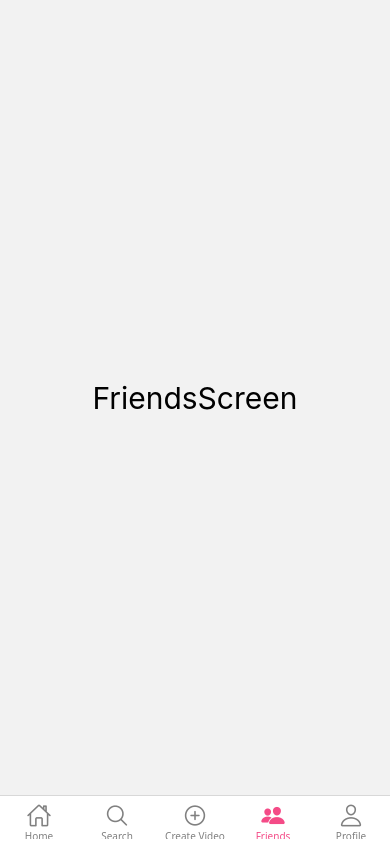
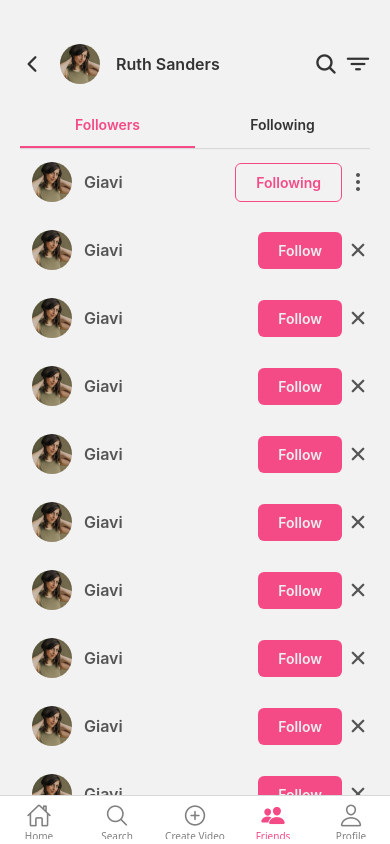
Before and after one commit to phamkimkhuong/Project-Video-Sharing-App, a React Native app: screen /Friends in a window 390 px wide. Built offline with nearby package versions, Linux system fonts and the light colour scheme.

Commit message:
feat: add Friends page

```diff
--- a/package.json
+++ b/package.json
@@ -33,6 +33,7 @@
     "react-native-reanimated": "~3.16.2",
     "react-native-safe-area-context": "4.14.0",
     "react-native-screens": "~4.3.0",
+    "react-native-tab-view": "^4.0.4",
     "react-native-vector-icons": "^10.2.0",
     "react-native-web": "~0.19.13"
   },
--- /dev/null
+++ b/src/components/friendsComponents/Followers.tsx
@@ -0,0 +1,23 @@
+import React from 'react';
+import { View, Text, StyleSheet, Image, Pressable, TouchableOpacity, Dimensions, ScrollView } from 'react-native';
+import UserInfoCard from './UserInfoCard';
+
+const Followers = () => {
+    return (
+        <ScrollView style={{ flex: 1 }} showsVerticalScrollIndicator={false}>
+            <UserInfoCard image={require('../../assets/example-user.jpg')} name={'Giavi'} isFollow={true} />
+            <UserInfoCard image={require('../../assets/example-user.jpg')} name={'Giavi'} isFollow={false} />
+            <UserInfoCard image={require('../../assets/example-user.jpg')} name={'Giavi'} isFollow={false} />
+            <UserInfoCard image={require('../../assets/example-user.jpg')} name={'Giavi'} isFollow={false} />
+            <UserInfoCard image={require('../../assets/example-user.jpg')} name={'Giavi'} isFollow={false} />
+            <UserInfoCard image={require('../../assets/example-user.jpg')} name={'Giavi'} isFollow={false} />
+            <UserInfoCard image={require('../../assets/example-user.jpg')} name={'Giavi'} isFollow={false} />
+            <UserInfoCard image={require('../../assets/example-user.jpg')} name={'Giavi'} isFollow={false} />
+            <UserInfoCard image={require('../../assets/example-user.jpg')} name={'Giavi'} isFollow={false} />
+            <UserInfoCard image={require('../../assets/example-user.jpg')} name={'Giavi'} isFollow={false} />
+            <UserInfoCard image={require('../../assets/example-user.jpg')} name={'Giavi'} isFollow={false} />
+            <UserInfoCard image={require('../../assets/example-user.jpg')} name={'Giavi'} isFollow={false} />
+        </ScrollView>
+    )
+}
+export default Followers;
--- /dev/null
+++ b/src/components/friendsComponents/Following.tsx
@@ -0,0 +1,25 @@
+import React from 'react';
+import { View, Text, StyleSheet, Image, Pressable, TouchableOpacity, Dimensions, ScrollView } from 'react-native';
+import UserInfoCard from './UserInfoCard';
+
+const Following = () => {
+    return (
+        <ScrollView style={{ flex: 1 }} showsVerticalScrollIndicator={false}>
+            <UserInfoCard image={require('../../assets/example-user.jpg')} name={'Giavi'} isFollow={true} />
+            <UserInfoCard image={require('../../assets/example-user.jpg')} name={'Giavi'} isFollow={true} />
+            <UserInfoCard image={require('../../assets/example-user.jpg')} name={'Giavi'} isFollow={true} />
+            <UserInfoCard image={require('../../assets/example-user.jpg')} name={'Giavi'} isFollow={true} />
+            <UserInfoCard image={require('../../assets/example-user.jpg')} name={'Giavi'} isFollow={true} />
+            <UserInfoCard image={require('../../assets/example-user.jpg')} name={'Giavi'} isFollow={true} />
+
+            <Text style={{ fontSize: 16, fontWeight: 600, color: '#555', marginTop: 16 }}>Suggestion for you</Text>
+            <UserInfoCard image={require('../../assets/example-user.jpg')} name={'Giavi'} isFollow={false} />
+            <UserInfoCard image={require('../../assets/example-user.jpg')} name={'Giavi'} isFollow={false} />
+            <UserInfoCard image={require('../../assets/example-user.jpg')} name={'Giavi'} isFollow={false} />
+            <UserInfoCard image={require('../../assets/example-user.jpg')} name={'Giavi'} isFollow={false} />
+            <UserInfoCard image={require('../../assets/example-user.jpg')} name={'Giavi'} isFollow={false} />
+            <UserInfoCard image={require('../../assets/example-user.jpg')} name={'Giavi'} isFollow={false} />
+        </ScrollView>
+    )
+}
+export default Following;
--- /dev/null
+++ b/src/components/friendsComponents/UserInfoCard.tsx
@@ -0,0 +1,60 @@
+import React from "react";
+import { View, Text, StyleSheet, Image, Pressable, TouchableOpacity, Dimensions, ScrollView, ImageSourcePropType } from 'react-native';
+
+import AntDesign from '@expo/vector-icons/AntDesign';
+import Feather from '@expo/vector-icons/Feather';
+import Ionicons from '@expo/vector-icons/Ionicons';
+
+import { PRIMARY_COLOR } from "../../utils/const";
+
+
+interface UserInfoCardProps {
+    image: ImageSourcePropType;
+    name: string;
+    isFollow: boolean;
+}
+
+const UserInfoCard: React.FC<UserInfoCardProps> = ({ image, name, isFollow }) => {
+
+    const [isFollowing, setIsFollowing] = React.useState(isFollow);
+
+    return (
+        <Pressable style={styles.container}>
+            <Image
+                style={{ width: 40, height: 40, borderRadius: 50, marginHorizontal: 12 }}
+                source={image}
+            />
+            <Text style={{ flex: 1, fontSize: 16, fontWeight: 600, color: '#555' }}>{name}</Text>
+            <View style={{ flexDirection: 'row', alignItems: 'center' }}>
+                <TouchableOpacity
+                    onPress={() => setIsFollowing(!isFollowing)}
+                    style={[{
+                        paddingHorizontal: 20,
+                        paddingVertical: 10,
+                        backgroundColor: PRIMARY_COLOR,
+                        borderRadius: 6,
+                        marginRight: 4
+                    }, isFollowing ? { backgroundColor: 'transparent', borderWidth: 1, borderColor: PRIMARY_COLOR } : '']}
+                >
+                    <Text style={[{ fontWeight: 600, color: '#eeeeee' }, isFollowing ? { color: PRIMARY_COLOR } : '']} >{isFollowing ? 'Following' : 'Follow'}</Text>
+                </TouchableOpacity>
+                <TouchableOpacity>
+                    {isFollowing ? <Feather name="more-vertical" size={24} color="#555" /> : <Ionicons name="close" size={24} color="#555" />}
+                </TouchableOpacity>
+            </View>
+        </Pressable>
+    )
+}
+
+const screenWidth = Dimensions.get('screen').width;
+
+const styles = StyleSheet.create({
+    container: {
+        flexDirection: 'row',
+        justifyContent: 'space-between',
+        alignItems: 'center',
+        marginVertical: 14,
+    },
+})
+
+export default UserInfoCard;
--- a/src/screens/FriendsScreen.tsx
+++ b/src/screens/FriendsScreen.tsx
@@ -1,20 +1,87 @@
-import { View, Text, StyleSheet, Image, Pressable } from "react-native";
+import { View, Text, StyleSheet, Image, Pressable, TouchableOpacity, Dimensions } from "react-native";
 import React from "react";
 import { useNavigation } from "@react-navigation/native";
+import { TabView, SceneMap, TabBar } from 'react-native-tab-view';
+
+import Ionicons from '@expo/vector-icons/Ionicons';
+
+import Followers from '../components/friendsComponents/Followers';
+import Following from '../components/friendsComponents/Following';
+import { PRIMARY_COLOR } from "../utils/const";
+
+const renderScene = SceneMap({
+    first: Followers,
+    second: Following,
+});
+
+const routes = [
+    { key: 'first', title: 'Followers' },
+    { key: 'second', title: 'Following' },
+];
+
+
+
 const FriendsScreen = () => {
     const navigation = useNavigation();
+    const [index, setIndex] = React.useState(0);
     return (
-        <View style={{ flex: 1, justifyContent: 'center', alignItems: 'center' }}>
-            <Text style={{
-                fontSize: 30,
-                paddingHorizontal: 20,
-                paddingVertical: 20,
-            }}
-            >FriendsScreen</Text>
+        <View style={{ flex: 1, alignItems: 'center' }}>
+            <View style={styles.header}>
+                <View style={{ flexDirection: 'row', alignItems: 'center' }}>
+                    <TouchableOpacity onPress={() => navigation.goBack()} >
+                        <Ionicons name="chevron-back" size={24} color="#333" />
+                    </TouchableOpacity>
+                    <Image
+                        style={{ width: 40, height: 40, borderRadius: 50, marginHorizontal: 16 }}
+                        source={require('../assets/example-user.jpg')}
+                    />
+                    <Text style={{ fontSize: 16, fontWeight: '600', color: '#333' }}>Ruth Sanders</Text>
+                </View>
+                <View style={{ flexDirection: 'row', alignItems: 'center' }}>
+                    <TouchableOpacity style={{ marginRight: 8 }}>
+                        <Ionicons name="search" size={24} color="#333" />
+                    </TouchableOpacity>
+                    <TouchableOpacity>
+                        <Ionicons name="filter" size={24} color="#333" />
+                    </TouchableOpacity>
+                </View>
+            </View>
+            <View style={{ flex: 1, width: screenWidth - 40 }}>
+                <TabView
+                    navigationState={{ index, routes }}
+                    renderScene={renderScene}
+                    onIndexChange={setIndex}
+                    initialLayout={{ width: screenWidth - 40 }}
+                    renderTabBar={(props) => (
+                        <TabBar
+                            {...props}
+                            indicatorStyle={{ backgroundColor: PRIMARY_COLOR }}
+                            style={{ backgroundColor: 'transparent', elevation: 0 }}
+                            pressColor="transparent"
+                            pressOpacity={1}
+                        />
+                    )}
+                    commonOptions={{
+                        label: ({ route, labelText, focused, color }) => (
+                            <Text style={{ color: focused ? PRIMARY_COLOR : '#333', fontWeight: '600' }}>{labelText}</Text>
+                        ),
+                    }}
+                />
+            </View>
         </View>
     );
 };
+
+const screenWidth = Dimensions.get('window').width;
+
 const styles = StyleSheet.create({
-
+    header: {
+        flexDirection: 'row',
+        justifyContent: 'space-between',
+        alignItems: 'center',
+        width: screenWidth - 40,
+        marginTop: 44,
+        marginBottom: 16,
+    },
 });
 export default FriendsScreen;
```
Also changed, not shown: src/assets/example-user.jpg (added), 1 other file (tests, documents, lock files or other folders).
